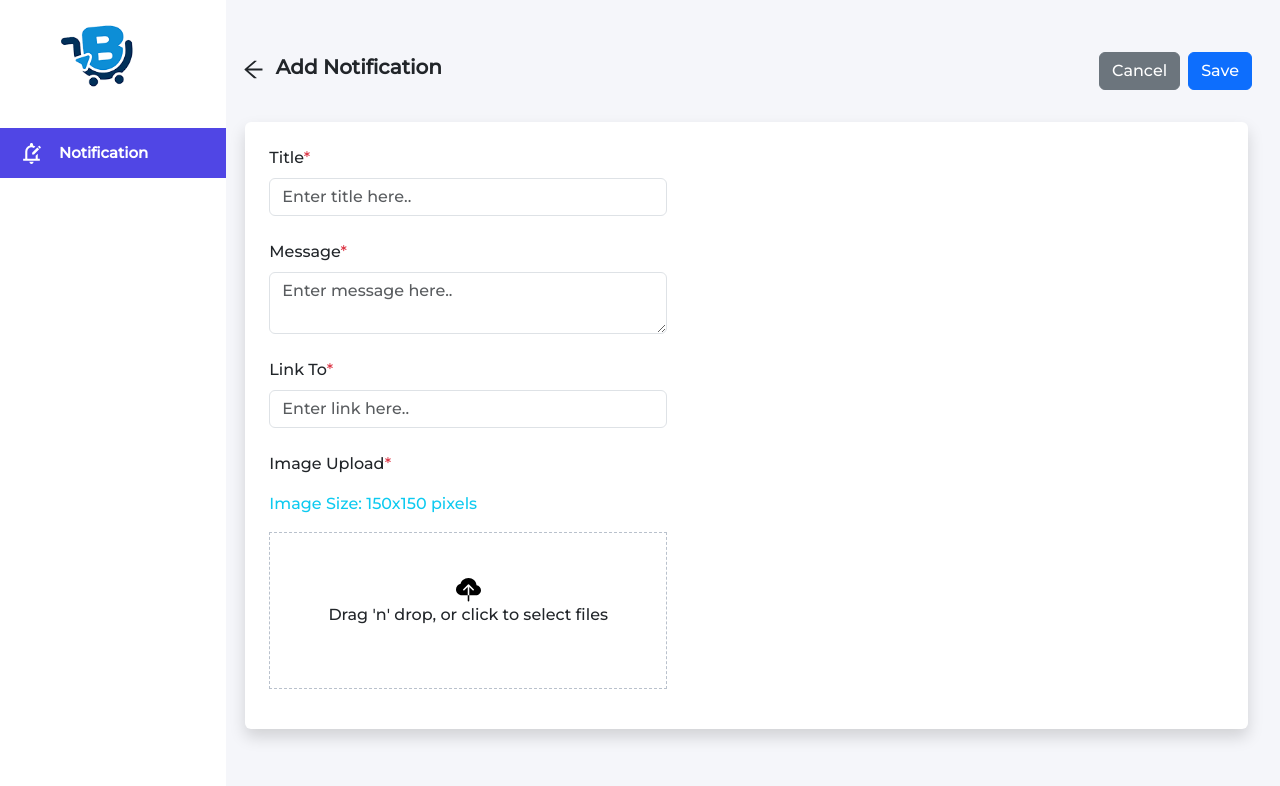
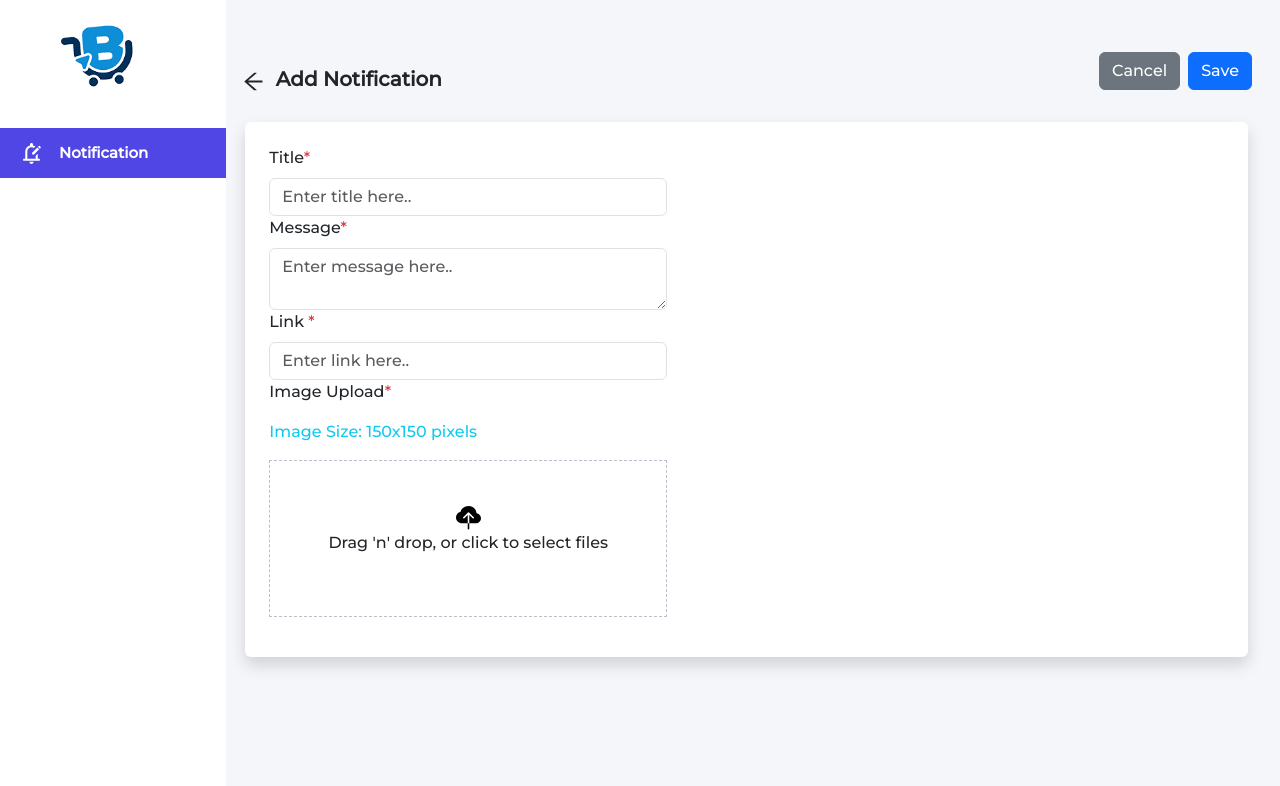
Before and after one commit to anbushan/notification-web-app, a React (Create React App) app: page /notify-add in a window 1280 px wide. Shown: the top 786 px of the page. Built offline with nearby package versions, Linux system fonts and the light colour scheme; a small style sheet from the web is missing.

Commit message:
make some changes in margin of arrow button and add notification

```diff
--- a/src/Pages/Notification.js
+++ b/src/Pages/Notification.js
@@ -175,11 +175,11 @@ const Notification = () => {
         }) => (
           <>
             <Row className="d-flex flex-row justify-content-between align-items-center mt-4">
-              <Col className="d-flex justify-content-start align-items-center">
+              <Col className="d-flex mt-4 justify-content-start align-items-center">
                 <AiOutlineArrowLeft
                   onClick={handleCancel}
                   size={25}
-                  className="m-1 pointer"
+                  className="mt-1 m-1 pointer"
                 />
                 <h5 className="fw-bold mt-1">&nbsp;Add Notification</h5>
               </Col>
@@ -222,7 +222,7 @@ const Notification = () => {
                     }}
                     onBlur={handleBlur}
                     placeholder="Enter title here.. "
-                    className={`mb-4 input ${
+                    className={` input ${
                       touched.title && errors.title ? "is-invalid" : ""
                     }`}
                     validation={
@@ -242,7 +242,7 @@ const Notification = () => {
                     }}
                     onBlur={handleBlur}
                     placeholder="Enter message here.. "
-                    className={`mb-4 input ${
+                    className={` input ${
                       touched.message && errors.message ? "is-invalid" : ""
                     }`}
                     validation={
@@ -256,14 +256,14 @@ const Notification = () => {
 
                   <TextInput
                     name="linkto"
-                    label="Link To"
+                    label="Link "
                     onChange={(e) => {
                       setLinkTo(e.target.value);
                       handleChange(e);
                     }}
                     onBlur={handleBlur}
                     placeholder="Enter link here.. "
-                    className={`mb-4 input ${
+                    className={` input ${
                       touched.linkto && errors.linkto ? "is-invalid" : ""
                     }`}
                     validation={
@@ -293,7 +293,7 @@ const Notification = () => {
                       <>
                         <img
                           src={imagePreview}
-                          alt="Image Preview"
+                          alt="Img Preview"
                           style={{ maxWidth: "100%", marginTop: "10px" }}
                         />
                         <p
```
